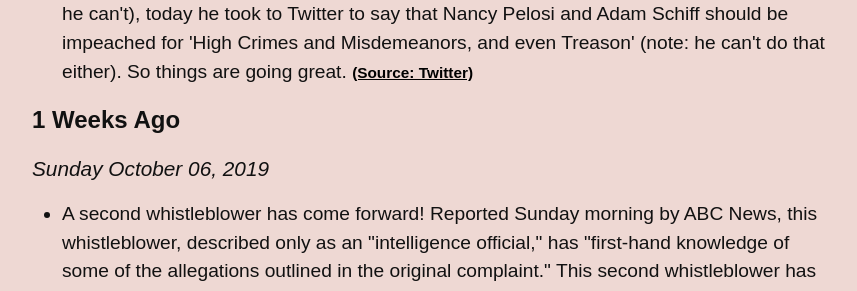
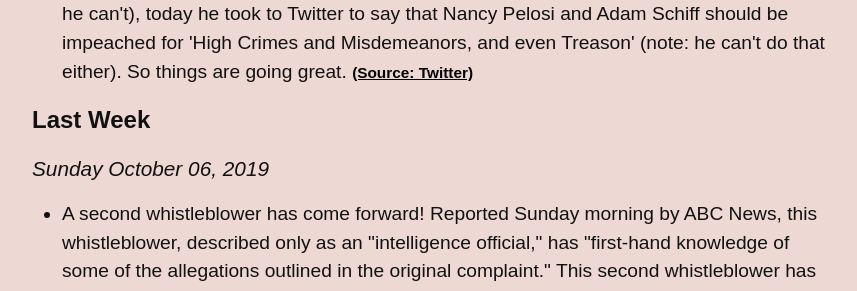
Before and after one commit to dansinker/impeachment.fyi, a Jekyll site: the page built from archive.md, in a window 1280 px wide and 900 px high, scrolled down 2626 px. Shown: the part 154-445 px from the top of the window, without its empty margins (268-1125 px from the left). Built offline with Jekyll 4.4.1, drawn with Linux system fonts in a browser that asks for light colours; nearby versions of some CDN libraries; some web fonts are replaced; comment, search, counter and statistics services are not loaded.

Commit message:
more better grammar – switch from 1 Weeks to Last Week

```diff
--- a/archive.md
+++ b/archive.md
@@ -33,7 +33,11 @@ layout: home
         </section>
       {% else %}
       <section class="week">
-      <h3>{{week_num}} Weeks Ago</h3>
+      {% if week_num ==1 %}
+        <h3>Last Week</h3>
+      {% else %}
+        <h3>{{week_num}} Weeks Ago</h3>
+      {% endif %}
       {% for new in site.data.news.news %}
           {% assign news_week = new.date | date: "%W" | plus: 0 %}
           {% assign week_dif = current_week | minus: news_week | plus:0 %}
```
